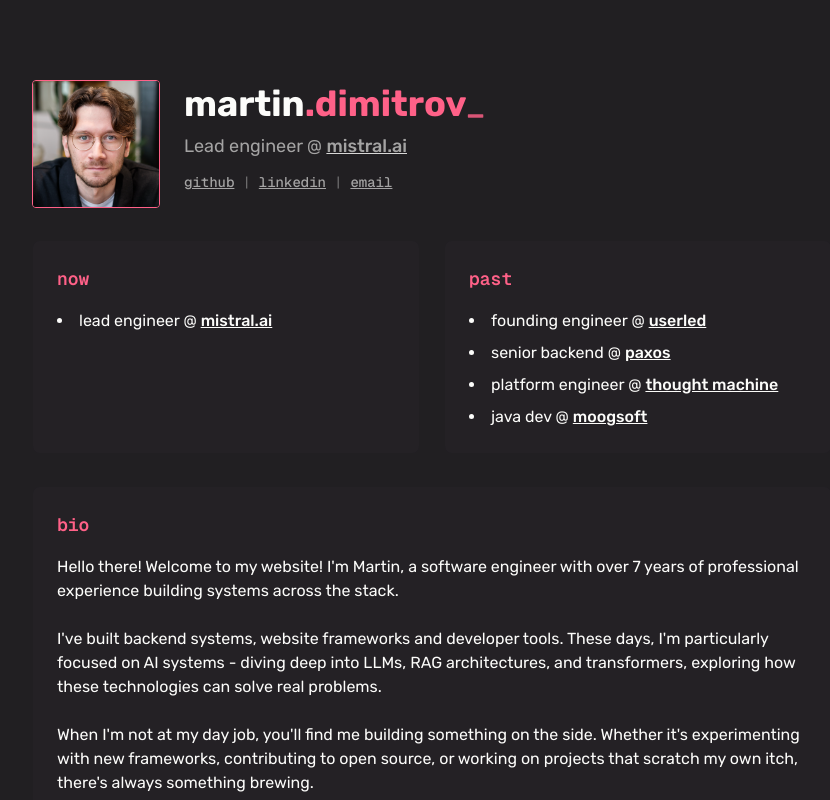
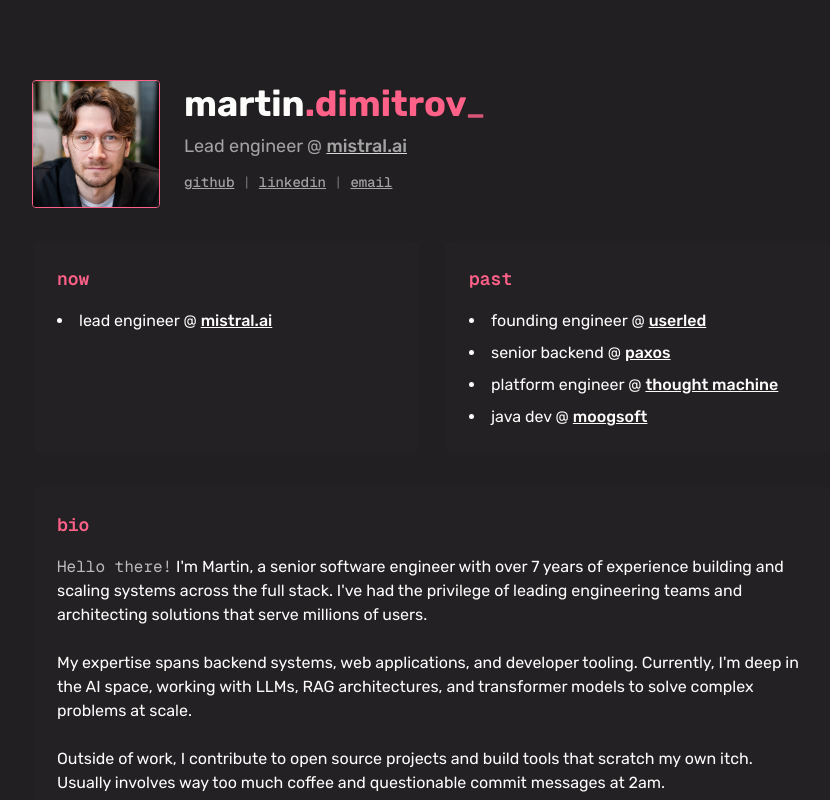
Before and after one commit to martin-dimi/portfolio, a Next.js app: page / in a window 1280 px wide. Shown: the top 800 px of the page, without its empty margins (208-1038 px from the left). Built offline with nearby package versions, Linux system fonts and the light colour scheme.

Commit message:
Update bio and add konami

```diff
--- a/src/app/layout.tsx
+++ b/src/app/layout.tsx
@@ -5,17 +5,23 @@
 const rubikSans = Rubik({
   variable: "--font-rubik-sans",
   subsets: ["latin"],
+  display: "swap",
 });
 
 const geistMono = Geist_Mono({
   variable: "--font-geist-mono",
   subsets: ["latin"],
+  display: "swap",
 });
 
 export const metadata: Metadata = {
   title: "Martin Dimitrov",
   description: "Personal website of Martin Dimitrov the software engineer",
-  viewport: "width=device-width, initial-scale=1",
+};
+
+export const viewport = {
+  width: "device-width",
+  initialScale: 1,
 };
 
 export default function RootLayout({
--- a/src/app/page.tsx
+++ b/src/app/page.tsx
@@ -1,4 +1,6 @@
 import { cn } from "@/common/utils";
+import { ConsoleLogs } from "@/common/console-logs";
+import { KonamiCheatCode } from "@/common/konami-cheat-code";
 import Image from "next/image";
 import NextLink from "next/link";
 import { PropsWithChildren } from "react";
@@ -6,6 +8,8 @@
 export default function Home() {
   return (
     <main className="w-screen h-full p-4 sm:p-5 pt-12 sm:pt-20 pb-12 sm:pb-20">
+      <ConsoleLogs />
+      <KonamiCheatCode />
       <div className="w-full md:w-200 mx-auto h-full space-y-6 sm:space-y-8">
         <ProfilePicture />
 
@@ -45,21 +49,21 @@
 
         <Section title="bio">
           <p>
-            Hello there! Welcome to my website! I&apos;m Martin, a software
-            engineer with over 7 years of professional experience building
-            systems across the stack.
+            <HelloThere /> I&apos;m Martin, a senior software engineer with over
+            7 years of experience building and scaling systems across the full
+            stack. I&apos;ve had the privilege of leading engineering teams and
+            architecting solutions that serve millions of users.
             <br />
             <br />
-            I&apos;ve built backend systems, website frameworks and developer
-            tools. These days, I&apos;m particularly focused on AI systems -
-            diving deep into LLMs, RAG architectures, and transformers,
-            exploring how these technologies can solve real problems.
+            My expertise spans backend systems, web applications, and developer
+            tooling. Currently, I&apos;m deep in the AI space, working with
+            LLMs, RAG architectures, and transformer models to solve complex
+            problems at scale.
             <br />
             <br />
-            When I&apos;m not at my day job, you&apos;ll find me building
-            something on the side. Whether it&apos;s experimenting with new
-            frameworks, contributing to open source, or working on projects that
-            scratch my own itch, there&apos;s always something brewing.
+            Outside of work, I contribute to open source projects and build
+            tools that scratch my own itch. Usually involves way too much coffee
+            and questionable commit messages at 2am.
           </p>
         </Section>
 
@@ -96,6 +100,19 @@
   );
 }
 
+function HelloThere() {
+  return (
+    <span className="group relative inline-block cursor-pointer">
+      <span className="font-mono text-foreground/70 transition-all duration-300 group-hover:text-accent group-hover:scale-105 inline-block">
+        Hello there!
+      </span>
+      <span className="absolute -top-8 left-1/2 transform -translate-x-1/2 bg-card-background border border-border/40 px-2 py-1 rounded text-xs font-mono text-foreground/60 opacity-0 group-hover:opacity-100 transition-opacity duration-200 pointer-events-none whitespace-nowrap">
+        General Kenobi! ⚔️
+      </span>
+    </span>
+  );
+}
+
 function ProfilePicture() {
   return (
     <div className="flex flex-col sm:flex-row items-center sm:items-center gap-4 sm:gap-6">
@@ -106,6 +123,7 @@
           height={128}
           alt="Profile Picture"
           className="object-cover w-full h-full scale-125"
+          priority
         />
       </div>
 
--- /dev/null
+++ b/src/common/console-logs.tsx
@@ -0,0 +1,12 @@
+"use client";
+
+import { useEffect } from "react";
+
+export function ConsoleLogs() {
+  useEffect(() => {
+    console.log("Welcome to my website!");
+    console.log("⭐ Fun fact: Try the Konami Code (↑↑↓↓←→←→BA)");
+  }, []);
+
+  return null;
+}
--- /dev/null
+++ b/src/common/konami-cheat-code.tsx
@@ -0,0 +1,59 @@
+"use client";
+
+import { cn } from "@/common/utils";
+import { useEffect, useState } from "react";
+
+export function KonamiCheatCode() {
+  const [konamiActivated, setKonamiActivated] = useState(false);
+
+  useEffect(() => {
+    // Konami Code implementation
+    const konamiCode = [
+      "ArrowUp",
+      "ArrowUp",
+      "ArrowDown",
+      "ArrowDown",
+      "ArrowLeft",
+      "ArrowRight",
+      "ArrowLeft",
+      "ArrowRight",
+      "KeyB",
+      "KeyA",
+    ];
+    let konamiIndex = 0;
+
+    const handleKeyDown = (event: KeyboardEvent) => {
+      if (event.code === konamiCode[konamiIndex]) {
+        konamiIndex++;
+        if (konamiIndex === konamiCode.length) {
+          setKonamiActivated(true);
+          console.log("🎮 KONAMI CODE ACTIVATED! 30 lives granted!");
+          setTimeout(() => setKonamiActivated(false), 3000);
+          konamiIndex = 0;
+        }
+      } else {
+        konamiIndex = 0;
+      }
+    };
+
+    window.addEventListener("keydown", handleKeyDown);
+    return () => window.removeEventListener("keydown", handleKeyDown);
+  }, []);
+
+  if (!konamiActivated) return null;
+
+  return (
+    <>
+      <div
+        className={cn(
+          "fixed inset-0 pointer-events-none transition-all duration-500 animate-pulse bg-accent/5"
+        )}
+      />
+      <div className="fixed inset-0 pointer-events-none z-50 flex items-center justify-center">
+        <div className="text-6xl font-mono text-accent animate-bounce">
+          🎮 30 LIVES! 🎮
+        </div>
+      </div>
+    </>
+  );
+}
```
Also changed, not shown: 1 other file (tests, documents, lock files or other folders).
